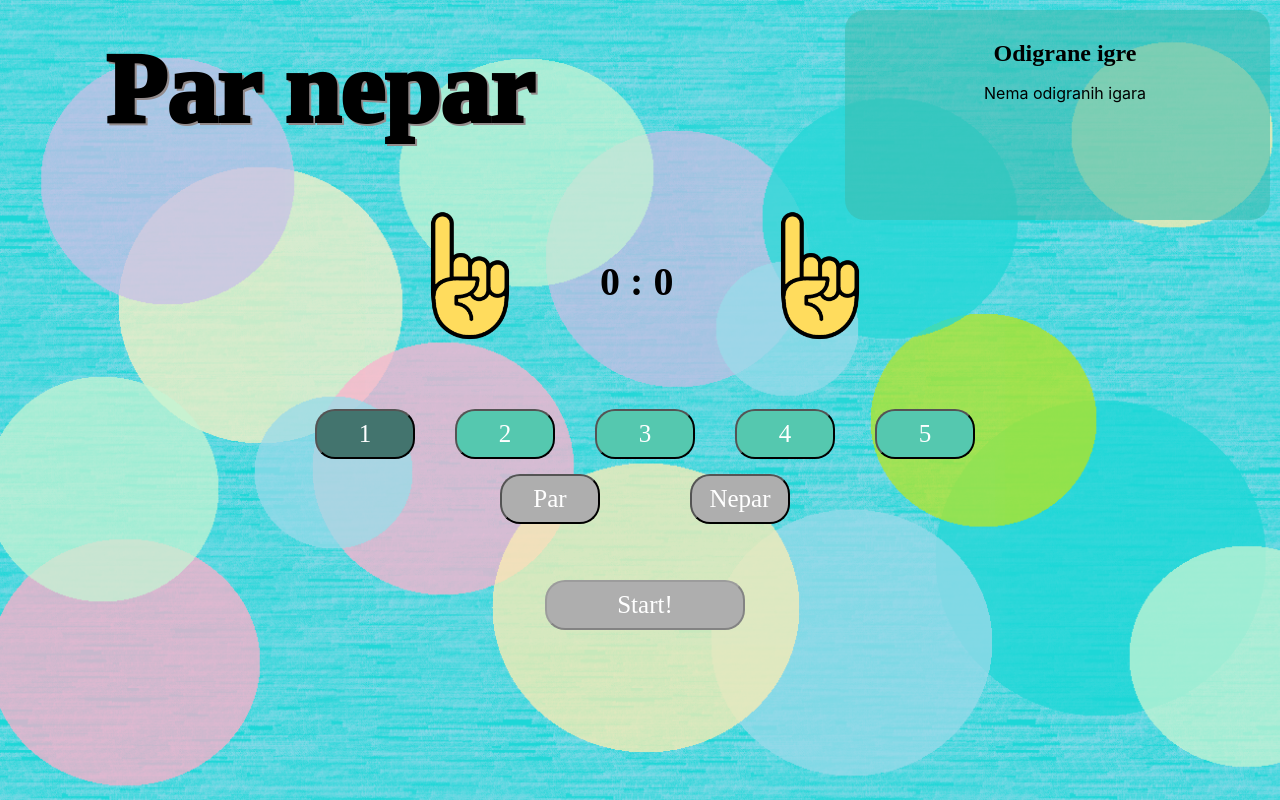
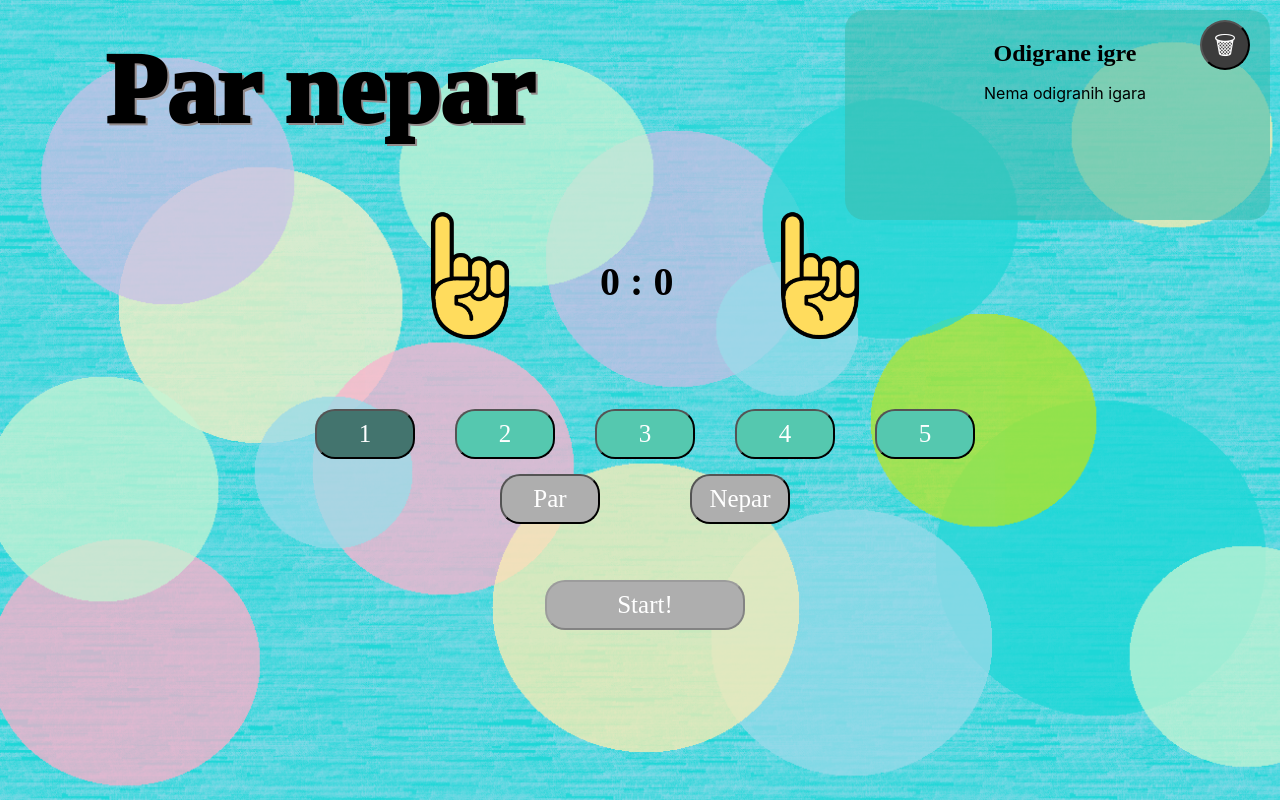
Before and after one commit to sdumencic/Par-nepar, a React (Create React App) app: page / in a window 1280 px wide. Built offline with nearby package versions, Linux system fonts and the light colour scheme.

Commit message:
clear history button + design changes

```diff
--- a/src/index.css
+++ b/src/index.css
@@ -56,6 +56,7 @@ body {
   font-size: 25px;
   border-radius: 20px;
   background: #55C8AF;
+  transition: 0.3s;
 }
 
 .brojeviBtnActive {
@@ -67,6 +68,7 @@ body {
   font-size: 25px;
   border-radius: 20px;
   background: #43746E;
+  transition: 0.3s;
 }
 
 .Btn {
@@ -81,6 +83,7 @@ body {
   border-radius: 20px;
   background: #AEAEAE;
   outline: none;
+  transition: 0.3s;
 }
 
 .BtnActive {
@@ -95,6 +98,7 @@ body {
   border-radius: 20px;
   background: #43746E;
   outline: none;
+  transition: 0.3s;
 }
 
 .BtnStartDisabled {
@@ -107,6 +111,7 @@ body {
   border-radius: 20px;
   background: #AEAEAE;
   outline: none;
+  transition: 0.3s;
 }
 
 .BtnStartActive {
@@ -119,6 +124,19 @@ body {
   border-radius: 20px;
   background: #43746E;
   outline: none;
+  transition: 0.3s;
+}
+
+.ocistiBtn{
+  width: 50px;
+  height: 50px;
+  border-radius: 100px;
+  background: #3C3C3C;
+  outline: none;
+  position: fixed;
+  top: 10px;
+  right: 30px;
+  transition: 0.3s;
 }
 
 .player:nth-child(2) {
@@ -135,6 +153,7 @@ body {
   text-align: center;
   font-weight: bold;
 }
+
 .slika-igrac {
   height: 200px;
   width: auto;
@@ -178,6 +197,7 @@ button {
   background: #AEAEAE;
   outline: none;
   font-family: ink Free;
+  transition: 0.3s;
 }
 
 button:hover {
--- a/src/index.js
+++ b/src/index.js
@@ -86,6 +86,12 @@ class App extends React.Component {
     }
   }
 
+  ocistiHistory = () => {
+    this.setState({
+      igre: []
+    });
+  }
+
 
   render() {
     const {igrac, racunalo, pobjednik, nePar, pobjede, porazi, igre} = this.state;
@@ -132,6 +138,7 @@ class App extends React.Component {
 
           <div className = "history">
             <h2 style = {{textAlign: "center"}} className = "historyNaslov">Odigrane igre</h2>
+            <button type = "button" className="ocistiBtn" onClick={this.ocistiHistory}> 🗑 </button>
             {history.length !== 0 ? <ol style = {{textAlign: "center"}} className = "historyText">{history}</ol> : <p style = {{textAlign: "center"}} className = "historyText">Nema odigranih igara</p>}
           </div>
 
```
Also changed, not shown: public/manifest.json, src/assets/bin.png (added).
